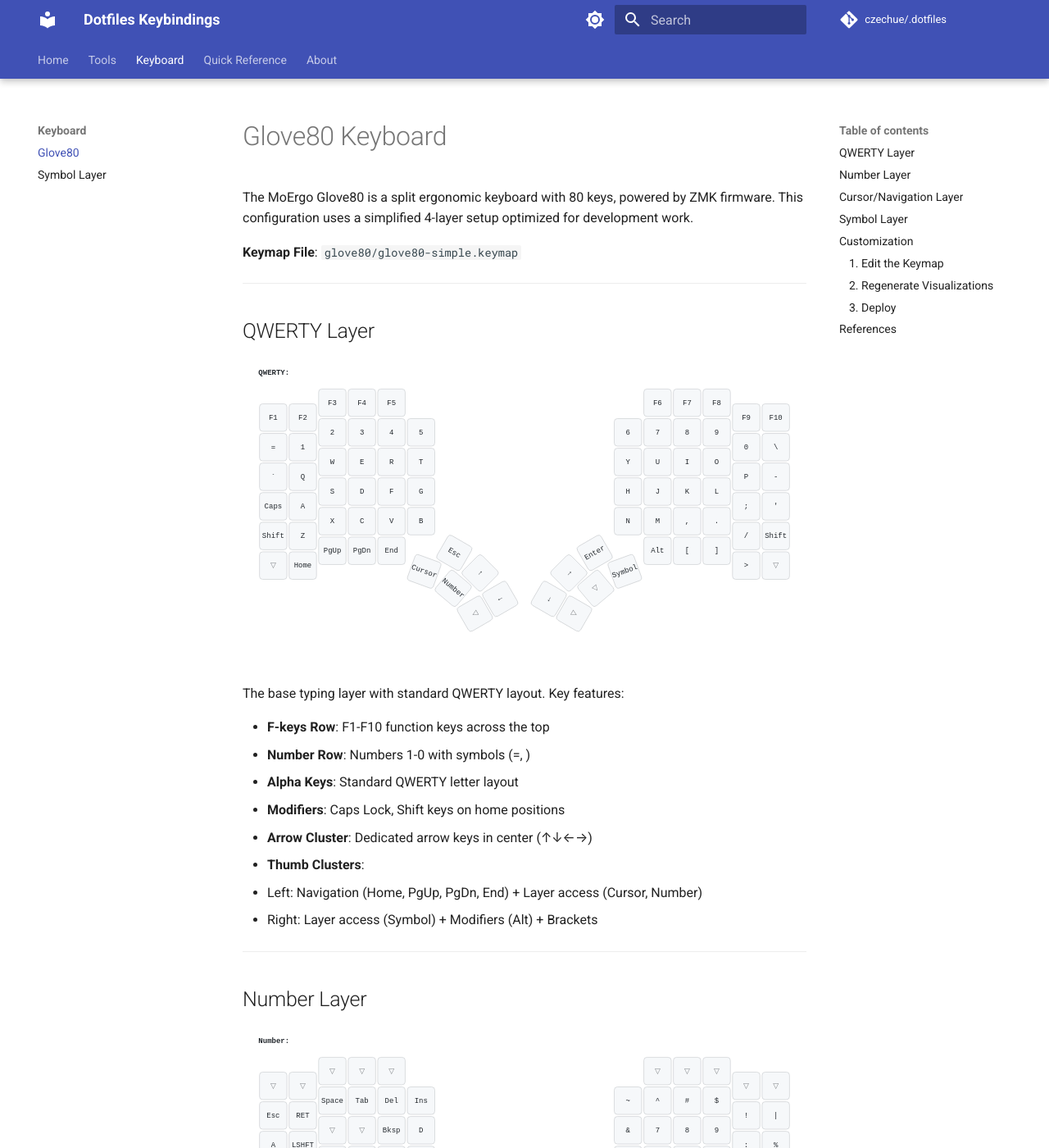
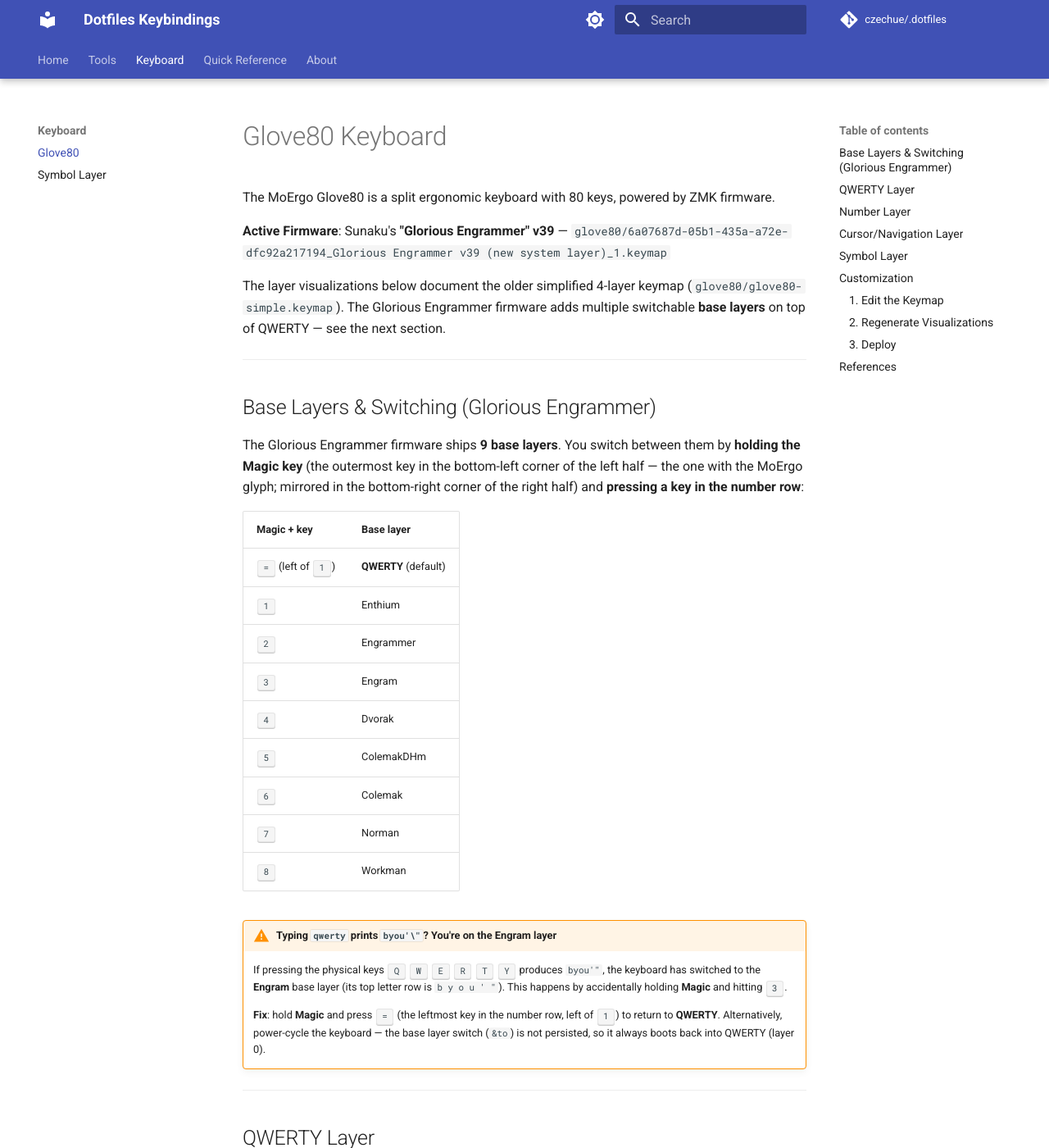
Before and after one commit to czechue/.dotfiles, an MkDocs documentation site: the page built from docs/keyboard/glove80.md, in a window 1280 px wide and 1400 px high. Shown: the whole window at 82% size. Built offline with MkDocs 1.6.1 and Material for MkDocs 9.7.7, drawn with Linux system fonts in a browser that asks for light colours; comment, search, counter and statistics services are not loaded; some of the changed text lies outside the part shown.

Commit message:
docs(glove80): document Glorious Engrammer base layers and QWERTY recovery
Typing qwerty and getting byou'" means the keyboard switched to the
Engram base layer. Document the Magic + number-row base layer switching
(Magic + = returns to QWERTY) and mark glove80-simple.keymap as legacy.

Co-Authored-By: Claude Fable 5 <noreply@anthropic.com>

```diff
--- a/docs/keyboard/glove80.md
+++ b/docs/keyboard/glove80.md
@@ -1,8 +1,38 @@
 # Glove80 Keyboard
 
-The MoErgo Glove80 is a split ergonomic keyboard with 80 keys, powered by ZMK firmware. This configuration uses a simplified 4-layer setup optimized for development work.
+The MoErgo Glove80 is a split ergonomic keyboard with 80 keys, powered by ZMK firmware.
 
-**Keymap File**: `glove80/glove80-simple.keymap`
+**Active Firmware**: Sunaku's **"Glorious Engrammer" v39** — `glove80/6a07687d-05b1-435a-a72e-dfc92a217194_Glorious Engrammer v39 (new system layer)_1.keymap`
+
+The layer visualizations below document the older simplified 4-layer keymap (`glove80/glove80-simple.keymap`). The Glorious Engrammer firmware adds multiple switchable **base layers** on top of QWERTY — see the next section.
+
+---
+
+## Base Layers & Switching (Glorious Engrammer)
+
+The Glorious Engrammer firmware ships **9 base layers**. You switch between them by **holding the Magic key** (the outermost key in the bottom-left corner of the left half — the one with the MoErgo glyph; mirrored in the bottom-right corner of the right half) and **pressing a key in the number row**:
+
+| Magic + key | Base layer |
+|-------------|------------|
+| ++equal++ (left of ++1++) | **QWERTY** (default) |
+| ++1++ | Enthium |
+| ++2++ | Engrammer |
+| ++3++ | Engram |
+| ++4++ | Dvorak |
+| ++5++ | ColemakDHm |
+| ++6++ | Colemak |
+| ++7++ | Norman |
+| ++8++ | Workman |
+
+!!! warning "Typing `qwerty` prints `byou'\"`? You're on the Engram layer"
+
+    If pressing the physical keys ++q++ ++w++ ++e++ ++r++ ++t++ ++y++ produces `byou'"`, the keyboard
+    has switched to the **Engram** base layer (its top letter row is `b y o u ' "`). This happens by
+    accidentally holding **Magic** and hitting ++3++.
+
+    **Fix**: hold **Magic** and press ++equal++ (the leftmost key in the number row, left of ++1++)
+    to return to **QWERTY**. Alternatively, power-cycle the keyboard — the base layer switch (`&to`)
+    is not persisted, so it always boots back into QWERTY (layer 0).
 
 ---
 
@@ -116,7 +146,8 @@ git push  # Triggers GitHub Actions deployment
 ## References
 
 - **Config**: `.dotfiles/glove80/`
-- **Keymap File**: `glove80-simple.keymap`
+- **Active Keymap**: `6a07687d-05b1-435a-a72e-dfc92a217194_Glorious Engrammer v39 (new system layer)_1.keymap` ([Glorious Engrammer](https://sunaku.github.io/moergo-glove80-keyboard.html))
+- **Legacy Keymap** (visualizations below): `glove80-simple.keymap`
 - **Style Config**: `glove80/config.yaml` (minimal config with default styles)
 - **Visualization**: Generated with keymap-drawer v0.22.1 (default light theme)
 - **Official Layout Editor**: [my.glove80.com](https://my.glove80.com)
```
